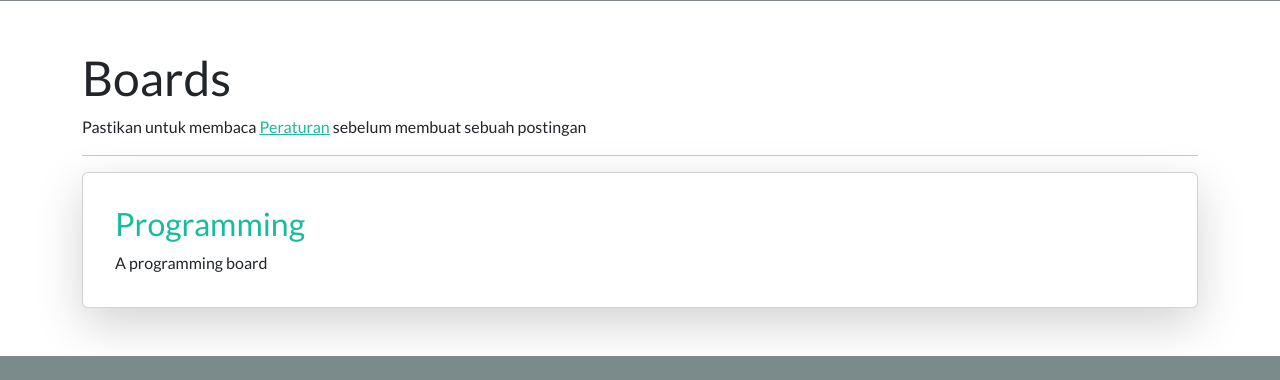
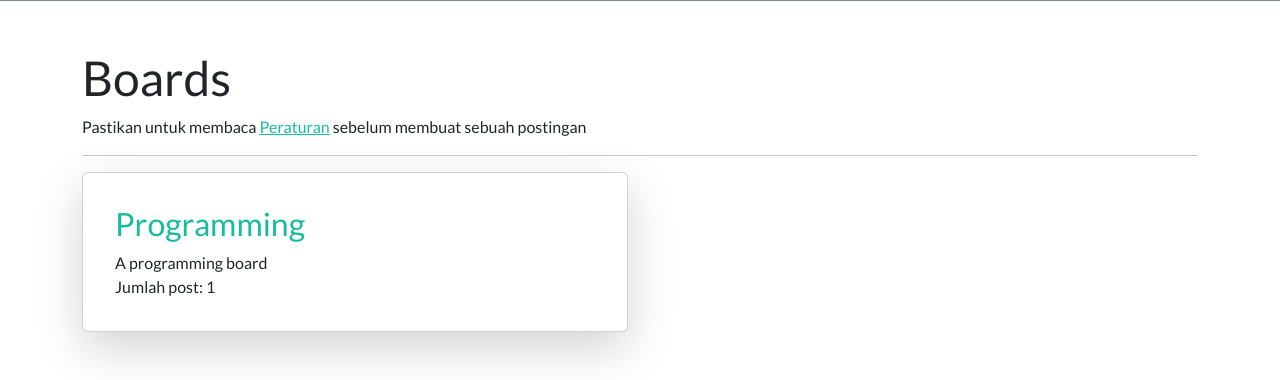
Before and after one commit to selly578/underspace, a Django app: page / in a window 1280 px wide. Shown: the part 483-863 px from the top of the page. Before the commit the page ends 839 px from the top, so only its background shows below. Run offline with Django 5.2, Linux system fonts and the light colour scheme; data comes from the database, SQL or seed files in the repository; some libraries are stand-ins or nearby versions.

Commit message:
add row and posts count

```diff
--- a/forum/models.py
+++ b/forum/models.py
@@ -12,6 +12,9 @@ class Board(models.Model):
 
     def __str__(self):
         return self.name
+
+    def count_posts(self):
+        return Post.objects.filter(board=self.id).count()
 
 def compress(image):
     im = Image.open(image)
--- a/forum/templates/index.html
+++ b/forum/templates/index.html
@@ -17,7 +17,9 @@
     <h1>Boards</h1>
     <p>Pastikan untuk membaca <a href="{% url 'rule' %}">Peraturan</a> sebelum membuat sebuah postingan </p>
     <hr>
+    <div class="row">
     {% for board in boards  %}
+      <div class="col-md-6 col-12  ">
         <div class="card shadow-lg p-3 mb-5 bg-body-tertiary rounded">
             <div class="card-body">
             <h3 class="card-title">
@@ -28,8 +30,11 @@
             <main class="card-text">
                 {{board.description }}
             </main>
+            Jumlah post: {{board.count_posts}}
             </div>
         </div>
+      </div>
     {% endfor %}
+    </div>
 </div>
 {% endblock content %}
```
